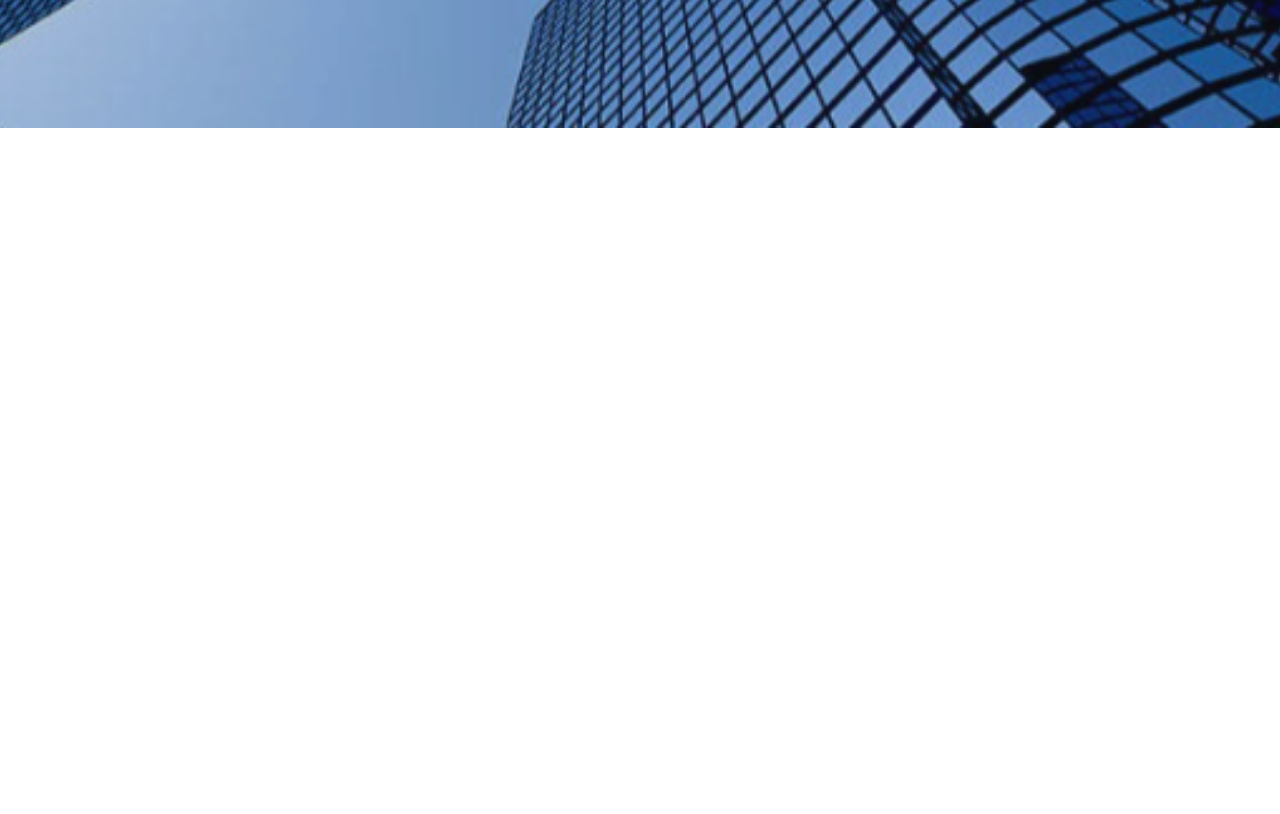
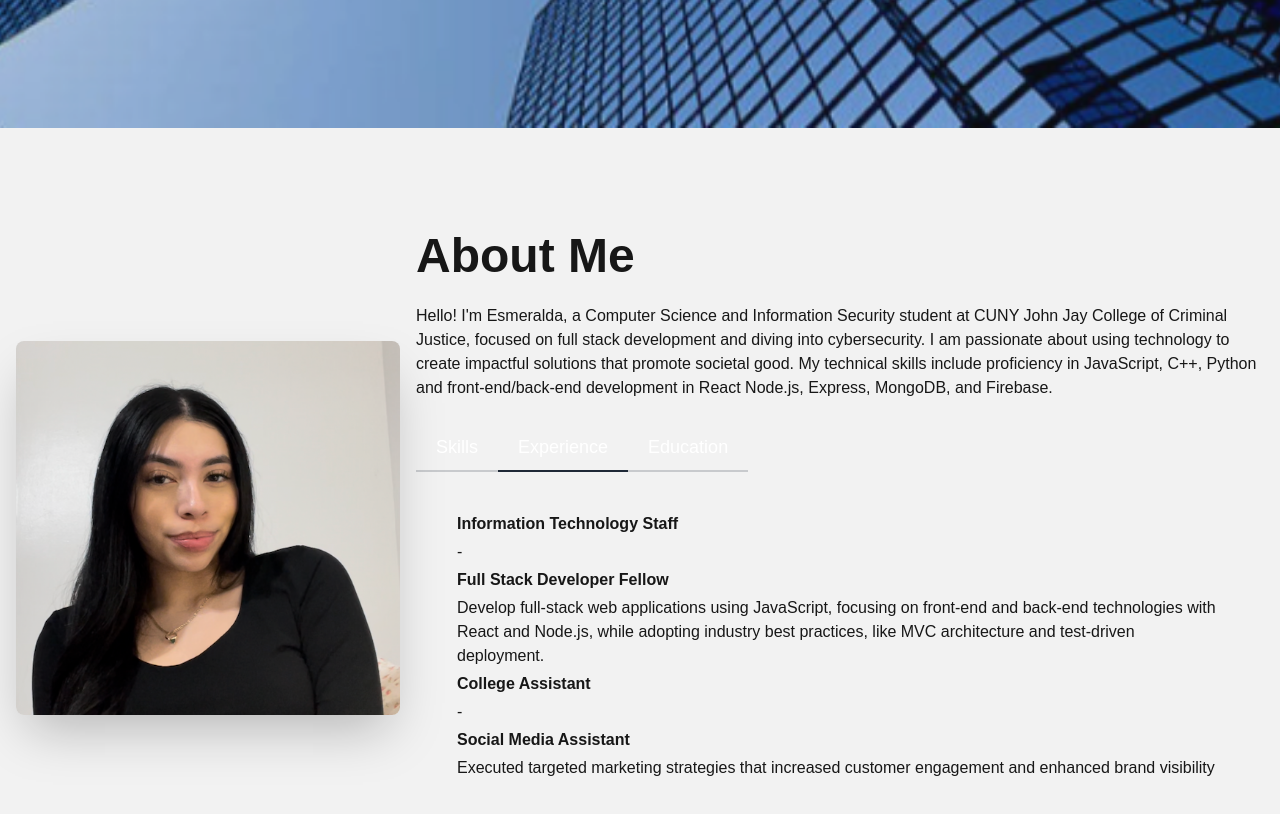
Before and after one commit to Esmeraldagmm/Portfolio, a Next.js app: page / in a window 1280 px wide. Shown: the part 740-1554 px from the top of the page. Before the commit the page ends 868 px from the top, so only its background shows below. Built offline with nearby package versions, Linux system fonts and the light colour scheme.

Commit message:
added tabs for skills, experience, and education

```diff
--- a/src/app/pages/HomePage.js
+++ b/src/app/pages/HomePage.js
@@ -9,7 +9,13 @@ const HomePage = () => {
           <div className="dropdown">
             {/* dropdown menu that is hidden on large screens and shown on small screens */}
             <div tabIndex={0} role="button" className="btn btn-ghost lg:hidden">
-              <svg xmlns="http://www.w3.org/2000/svg" className="h-5 w-5" fill="none" viewBox="0 0 24 24" stroke="currentColor">
+              <svg
+                xmlns="http://www.w3.org/2000/svg"
+                className="h-5 w-5"
+                fill="none"
+                viewBox="0 0 24 24"
+                stroke="currentColor"
+              >
                 <path
                   strokeLinecap="round"
                   strokeLinejoin="round"
@@ -19,7 +25,10 @@ const HomePage = () => {
               </svg>
             </div>
             {/* dropdown menu in small screen */}
-            <ul tabIndex={0} className="menu menu-sm dropdown-content bg-base-100 rounded-box z-[1] mt-3 w-52 p-2 shadow">
+            <ul
+              tabIndex={0}
+              className="menu menu-sm dropdown-content bg-base-100 rounded-box z-[1] mt-3 w-52 p-2 shadow"
+            >
               <li>
                 <a>Home</a>
               </li>
@@ -61,14 +70,93 @@ const HomePage = () => {
         <div className="hero-overlay bg-opacity-20"></div>
         <div className="hero-content text-neutral-content text-left">
           <div className="max-w-md">
-            <h2 className="mb-5 text-3xl font-bold text-white">Software Engineer</h2>
-            <h2 className="text-5xl font-bold text-white">Hi, I'm <span className= "text-royal-blue">Esmeralda</span></h2>
-            <h2 className="mb-5 text-5xl font-bold text-white">Computer Science Major at John Jay College</h2>
+            <h2 className="mb-5 text-3xl font-bold text-white">
+              Software Engineer
+            </h2>
+            <h2 className="text-5xl font-bold text-white">
+              Hi, I'm <span className="text-royal-blue">Esmeralda</span>
+            </h2>
+            <h2 className="mb-5 text-5xl font-bold text-white">
+              Computer Science Major at John Jay College
+            </h2>
           </div>
         </div>
       </div>
       {/* about */}
+      <div className="hero bg-base-200 min-h-screen">
+        <div className="hero-content flex-col lg:flex-row">
+          <img src="/image.png" className="max-w-sm rounded-lg shadow-2xl" />
+          <div>
+            <h1 className="text-5xl font-bold">About Me</h1>
+            <p className="py-6">
+              Hello! I'm Esmeralda, a Computer Science and Information Security
+              student at CUNY John Jay College of Criminal Justice, focused on
+              full stack development and diving into cybersecurity. I am
+              passionate about using technology to create impactful solutions
+              that promote societal good. My technical skills include
+              proficiency in JavaScript, C++, Python and front-end/back-end
+              development in React Node.js, Express, MongoDB, and Firebase.
+            </p>
+            {/* skills, experience, education */}
+            <div role="tablist" className="tabs tabs-bordered tabs-lg">
+              <input
+                type="radio"
+                name="my_tabs_1"
+                role="tab"
+                className="tab text-white"
+                aria-label="Skills"
+              />
+              <div role="tabpanel" className="tab-content p-10">
+                <h1 className="text-1xl font-bold">Programming Languages </h1>
+                <h1 className="text-1xl font-bold">Web Development </h1>
 
+              </div>
+
+              <input
+                type="radio"
+                name="my_tabs_1"
+                role="tab"
+                className="tab text-white"
+                aria-label="Experience"
+                defaultChecked
+              />
+              <div role="tabpanel" className="tab-content p-10">
+                <h1 className="text-1xl font-bold">Information Technology Staff</h1>
+                <p className="py-1"> - </p>
+                <h1 className="text-1xl font-bold">Full Stack Developer Fellow</h1>
+                <p className="py-1"> Develop full-stack web applications using JavaScript,
+                  focusing on front-end and back-end technologies with React and Node.js,
+                  while adopting industry best practices, like MVC architecture and test-driven
+                  deployment. </p>
+                <h1 className="text-1xl font-bold">College Assistant </h1>
+                <p className="py-1"> - </p>
+                <h1 className="text-1xl font-bold">Social Media Assistant </h1>
+                <p className="py-1"> Executed targeted marketing strategies
+                  that increased customer engagement and enhanced brand visibility </p>
+              </div>
+
+              <input
+                type="radio"
+                name="my_tabs_1"
+                role="tab"
+                className="tab text-white"
+                aria-label="Education"
+              />
+               <div role="tabpanel" className="tab-content p-10">
+                <h1 className="text-1xl font-bold">CUNY John Jay College of Criminal Justice </h1>
+                <p className="py-2"> 2022 - 2026 </p>
+                <h1 className="text-1xl font-bold">CodePath: Intermediate Cybersecurity </h1>
+                <p className="py-2"> Fall 2024 </p>
+                <h1 className="text-1xl font-bold">CodePath: Internship Connection Program </h1>
+                <p className="py-2"> Summer 2024 </p>
+                <h1 className="text-1xl font-bold">CodePath: Intro to Cybersecurity </h1>
+                <p className="py-2"> Spring 2024 </p>
+
+              </div>
+            </div>
+          </div>
+        </div>
+      </div>
     </div>
   );
 };
```
Also changed, not shown: public/image.png (added).
